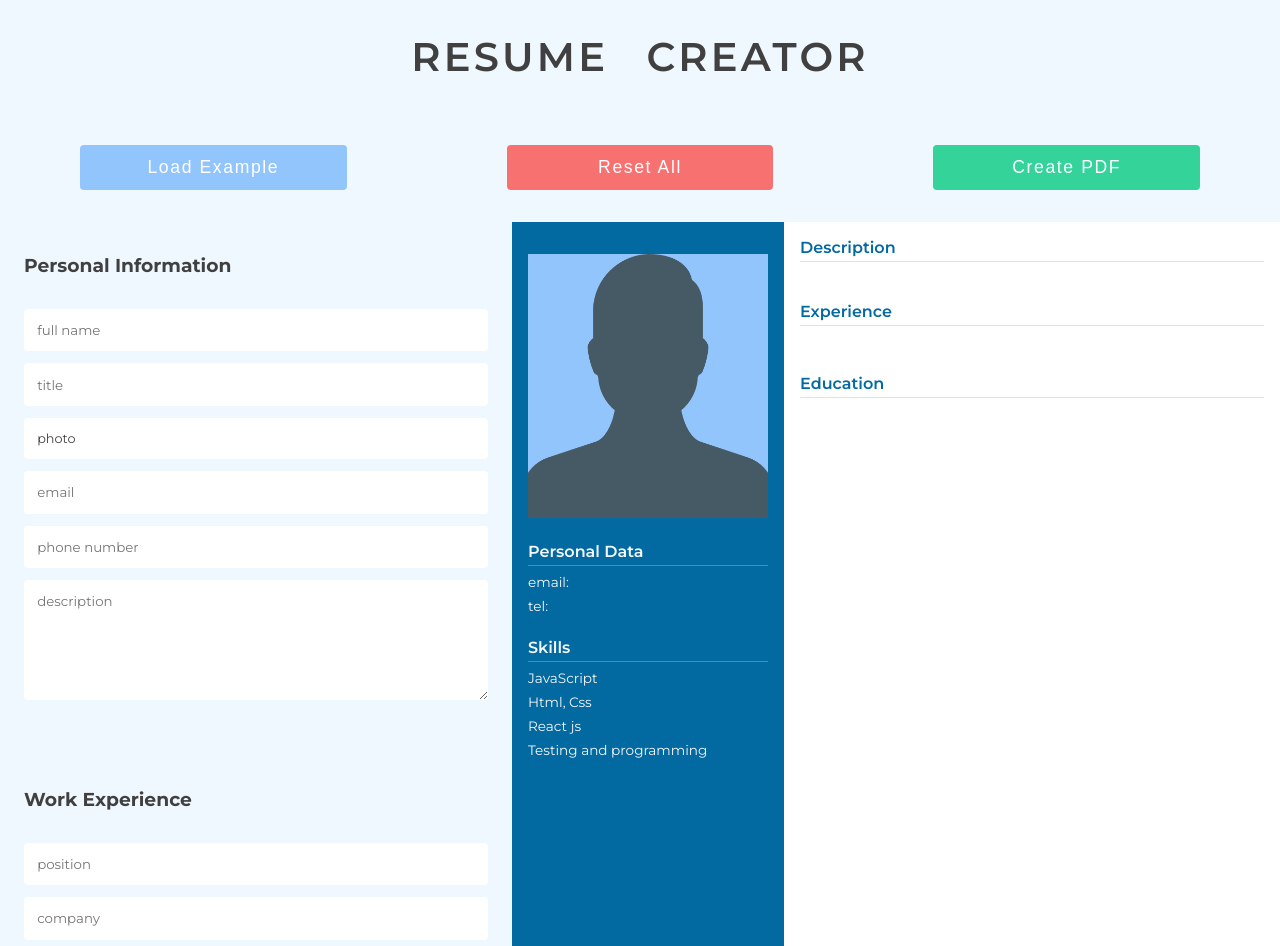
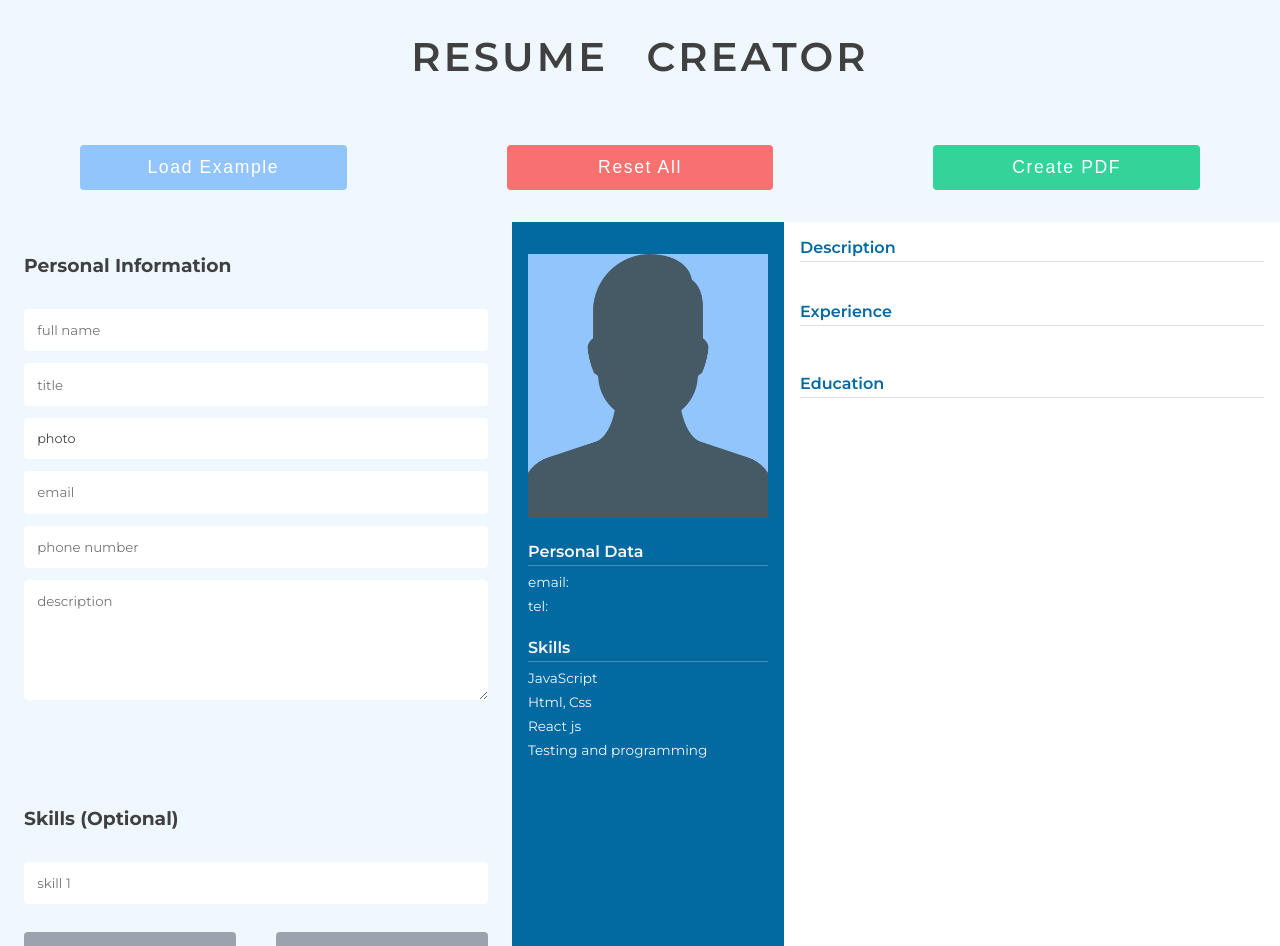
Before and after one commit to MacJ13/cv-project, a React (Create React App) app: page / in a window 1280 px wide. Shown: the top 946 px of the page. Built offline with nearby package versions, Linux system fonts and the light colour scheme.

Commit message:
Update Main component
Add SkillForm component
Add useState for skills
Create onChangeSkillInputs
Create onClickAddSkillBtn
Create onClickDeleteSkillBtn

```diff
--- a/src/components/Main.js
+++ b/src/components/Main.js
@@ -5,6 +5,7 @@ import Resume from "./Resume/Resume";
 import PersonalForm from "./Forms/PersonalForm";
 import ExperienceForm from "./Forms/ExperienceForm";
 import EducationForm from "./Forms/EducationForm";
+import SkillForm from "./Forms/SkillForm";
 
 import {
   examplePersonalData,
@@ -12,6 +13,7 @@ import {
   workData,
   educationData,
   exampleEducation,
+  exampleSkills,
 } from "../config";
 
 import { useCallback, useRef, useState } from "react";
@@ -31,9 +33,29 @@ function Main() {
   const [works, setWorks] = useState([{ ...workData }]);
   const [educations, setEducations] = useState([{ ...educationData }]);
 
+  const [skills, setSkills] = useState([""]);
+
+  const [checkmark, setCheckmark] = useState(true);
+
+  const onChangeCheckmark = () => {
+    setCheckmark(!checkmark);
+  };
+
   const onChangePersonalInputs = (target) => {
     const { name, value } = target;
     setPersonal({ ...personal, [name]: value });
+  };
+
+  const onChangeSkillInputs = (target) => {
+    const { index, value } = target;
+    const updatedSkills = skills.map((skill, i) => {
+      if (i === index) {
+        return value;
+      }
+      return skill;
+    });
+
+    setSkills([...updatedSkills]);
   };
 
   const onChangeWorkInputs = (target) => {
@@ -79,6 +101,8 @@ function Main() {
     }));
     setWorks(() => [{ ...workData }]);
     setEducations(() => [{ ...educationData }]);
+    if (!checkmark) return;
+    setSkills([""]);
 
     console.log(personal);
   }, [personal]);
@@ -97,9 +121,21 @@ function Main() {
   // };
 
   const onClickLoadBtn = () => {
+    setCheckmark(true);
     setPersonal({ ...examplePersonalData });
     setWorks([...exampleWorks]);
     setEducations([...exampleEducation]);
+    setSkills([...exampleSkills]);
+  };
+
+  const onClickAddSkillBtn = () => {
+    if (!checkmark) return;
+    setSkills([...skills, ""]);
+  };
+
+  const onClickDeleteSkillBtn = () => {
+    if (!checkmark) return;
+    setSkills([...skills.slice(0, -1)]);
   };
 
   const onClickAddWorkBtn = useCallback(() => {
@@ -132,6 +168,14 @@ function Main() {
           onChangeInputs={onChangePersonalInputs}
           person={personal}
         />
+        <SkillForm
+          skills={skills}
+          checkmark={checkmark}
+          onChangeCheckmark={onChangeCheckmark}
+          onChangeInputs={onChangeSkillInputs}
+          addSkill={onClickAddSkillBtn}
+          deleteSkill={onClickDeleteSkillBtn}
+        />
         <ExperienceForm
           onChangeInputs={onChangeWorkInputs}
           addWork={onClickAddWorkBtn}
@@ -149,8 +193,10 @@ function Main() {
         //   innerRef={this.resumeTag}
         innerRef={resumeEl}
         person={personal}
+        skills={skills}
         works={works}
         educations={educations}
+        checkmark={checkmark}
       />
     </div>
   );
```
